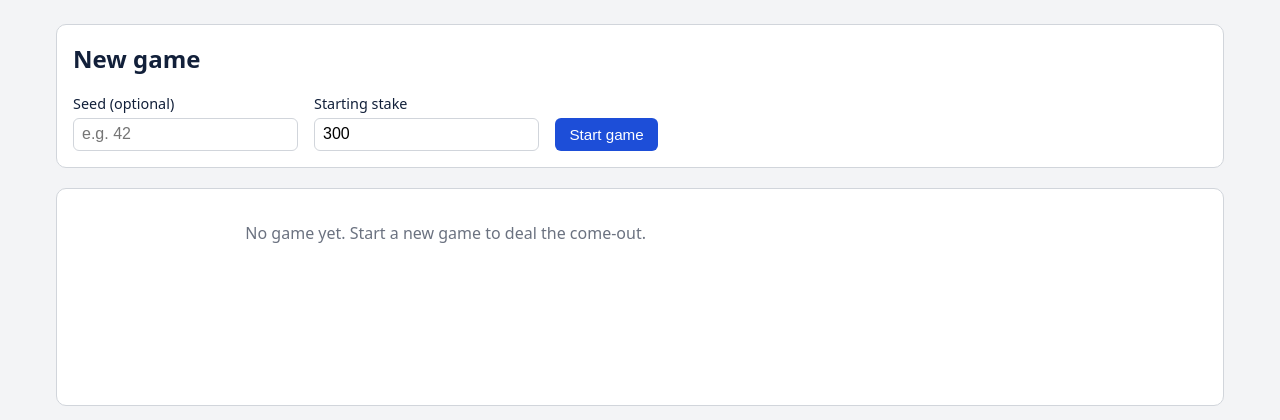
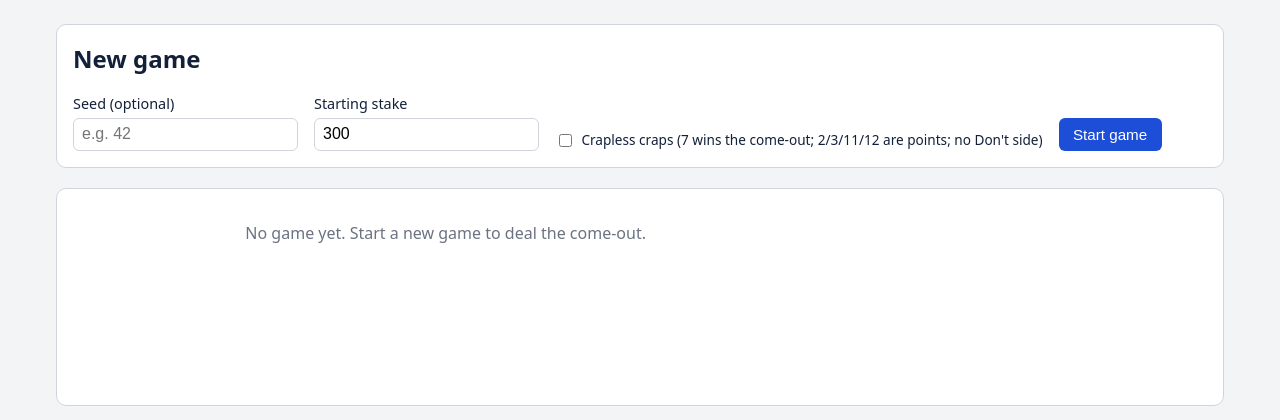
Before and after one commit to tottenjordan/marcy-dice-engine, a FastAPI app: page / in a window 1280 px wide. Shown: the part 91-511 px from the top of the page. Run offline with FastAPI, Linux system fonts and the light colour scheme.

Commit message:
feat(web): crapless-craps toggle + variant-aware felt
Add a crapless checkbox to the new-game form threaded through session_store
-> SessionConfig. The board builder surfaces variant/point_numbers/allow_dont;
the felt iterates the live point numbers (showing 2/3/11/12), hides the entire
Don't side under crapless, badges the variant, and gives a variant-aware unit
tip. Place/odds unit + ratio tables widen to cover the crapless boxes.

```diff
--- a/src/craps_api/app.py
+++ b/src/craps_api/app.py
@@ -90,6 +90,7 @@ class NewGameRequest(BaseModel):
     max_rolls: int | None = None
     win_goal: int | None = None
     loss_limit: int = 0
+    crapless: bool = False
 
 
 class OddsWorkingRequest(BaseModel):
@@ -248,6 +249,7 @@ def create_app() -> FastAPI:  # noqa: C901 (a route-registration factory: each r
             win_goal=body.win_goal,
             loss_limit=body.loss_limit,
             seed=body.seed,
+            crapless=body.crapless,
         )
         return {"session_id": session_id, "view": controller.snapshot().to_dict()}
 
@@ -319,18 +321,20 @@ def create_app() -> FastAPI:  # noqa: C901 (a route-registration factory: each r
         request: Request,
         starting_bankroll: Annotated[int, Form()] = _DEFAULT_STARTING_BANKROLL,
         seed: Annotated[int | None, Form()] = None,
+        crapless: Annotated[bool, Form()] = False,  # noqa: FBT002 (a form field: an unchecked checkbox sends nothing -> False)
     ) -> HTMLResponse:
         """Create a game from the form and return its come-out board partial.
 
-        The web form intentionally exposes only seed/stake; web games are
-        UNCAPPED (``max_rolls`` defaults to ``None``) and run to bust or, if set,
-        a win goal. Win-goal and loss-limit fall to the store defaults (the JSON
-        ``POST /api/game`` route supports the full knob set for programmatic
+        The web form exposes seed/stake plus the ``crapless`` variant toggle; web
+        games are UNCAPPED (``max_rolls`` defaults to ``None``) and run to bust or,
+        if set, a win goal. Win-goal and loss-limit fall to the store defaults (the
+        JSON ``POST /api/game`` route supports the full knob set for programmatic
         clients).
         """
         session_id, controller = store.create(
             starting_bankroll=starting_bankroll,
             seed=seed,
+            crapless=crapless,
         )
         return _render_board(templates, request, session_id=session_id, view=controller.snapshot())
 
--- a/src/craps_api/board.py
+++ b/src/craps_api/board.py
@@ -34,9 +34,12 @@ if TYPE_CHECKING:
 # its glyph. Index 0 is unused (dice never show 0 pips).
 _DIE_FACES = ("", "⚀", "⚁", "⚂", "⚃", "⚄", "⚅")
 
-# The box numbers a Place / Free-Odds / Lay bet can sit on. Iterated once at
-# import to build the static odds-tip table below.
-_POINT_NUMBERS: tuple[int, ...] = (4, 5, 6, 8, 9, 10)
+# The box numbers a Place / Free-Odds / Lay bet can sit on across BOTH rulesets.
+# Iterated once at import to build the static odds-tip / unit tables below, which
+# are therefore supersets covering the crapless points (2/3/11/12) too; a standard
+# board simply never renders those extra boxes. The felt's box row iterates the
+# LIVE ``point_numbers`` from the view, so the variant decides what actually shows.
+_POINT_NUMBERS: tuple[int, ...] = (2, 3, 4, 5, 6, 8, 9, 10, 11, 12)
 
 
 def _ratio_label(ratio: RatioOdds) -> str:
@@ -291,6 +294,15 @@ class BoardContext(TypedDict):
     #: Optional one-line notice from the last action (e.g. a bet refusal). Empty
     #: string when there is nothing to flash, so the template can guard on it.
     flash: str
+    #: The rules variant name (``"standard"`` / ``"crapless"``), so the template
+    #: can badge the crapless felt and pick variant-aware tips.
+    variant: str
+    #: The point/box numbers this variant offers (sorted). The felt's box row
+    #: iterates THIS instead of a hard-coded list, so crapless shows 2/3/11/12.
+    point_numbers: list[int]
+    #: Whether the Don't side is offered; the template hides all Don't zones when
+    #: ``False`` (crapless).
+    allow_dont: bool
 
 
 def _fraction_from_payload(payload: FractionPayload) -> Fraction:
@@ -653,4 +665,7 @@ def build_board_context(
         "odds_available": view["odds_available"],
         "hint": hint,
         "flash": flash,
+        "variant": view["variant"],
+        "point_numbers": view["point_numbers"],
+        "allow_dont": view["allow_dont"],
     }
--- a/src/craps_api/static/style.css
+++ b/src/craps_api/static/style.css
@@ -190,7 +190,9 @@ button:hover { filter: brightness(1.08); }
 
 .felt-boxes {
   display: grid;
-  grid-template-columns: repeat(6, 1fr);
+  /* auto-fit keeps the standard 6 boxes on one row while gracefully wrapping the
+     10 crapless boxes (2/3/4/5/6/8/9/10/11/12) onto a second row when needed. */
+  grid-template-columns: repeat(auto-fit, minmax(4rem, 1fr));
   gap: 0.4rem;
 }
 
@@ -326,6 +328,30 @@ button.zone:disabled { cursor: not-allowed; opacity: 0.5; }
 .net-pct-win { color: var(--win); }
 .net-pct-lose { color: var(--lose); }
 
+/* "Crapless" variant chip shown beside the Phase stat when that ruleset is on. */
+.badge-crapless {
+  display: inline-block;
+  margin-left: 0.35rem;
+  padding: 0.05rem 0.4rem;
+  border-radius: 0.6rem;
+  font-size: 0.65rem;
+  font-weight: 700;
+  text-transform: uppercase;
+  letter-spacing: 0.03em;
+  color: #1b1b1b;
+  background: var(--accent, gold);
+  vertical-align: middle;
+}
+
+/* New-game variant checkbox: inline box + label, roomy enough to tap. */
+.checkbox-field {
+  display: flex;
+  align-items: center;
+  gap: 0.4rem;
+  font-size: 0.85rem;
+}
+.checkbox-field input { width: auto; }
+
 /* Last-10 roll history strip (#5): small dice chips in a row, wraps/scrolls. */
 .roll-strip {
   display: flex;
--- a/src/craps_api/templates/index.html
+++ b/src/craps_api/templates/index.html
@@ -26,6 +26,11 @@
       <label>Starting stake
         <input type="number" name="starting_bankroll" value="300" min="1">
       </label>
+      {# Unchecked sends nothing, so the Form default (False = standard) applies. #}
+      <label class="checkbox-field">
+        <input type="checkbox" name="crapless" value="true">
+        Crapless craps (7 wins the come-out; 2/3/11/12 are points; no Don't side)
+      </label>
       <button type="submit">Start game</button>
     </form>
 
```
Also changed, not shown: src/craps_api/session_store.py (+7 -1 lines), src/craps_api/templates/_board.html (+16 -6 lines), tests/test_api.py (+35 -0 lines), tests/test_htmx.py (+65 -0 lines).
